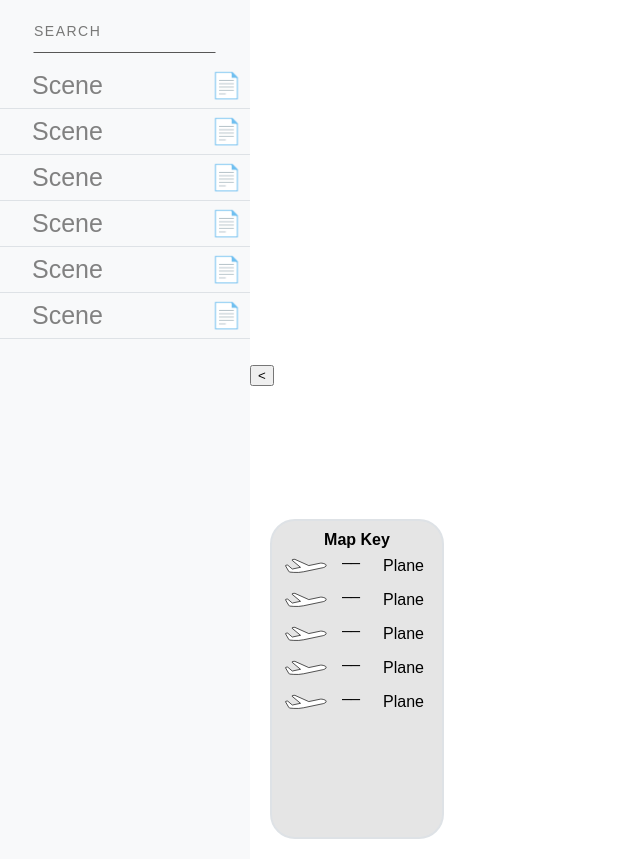
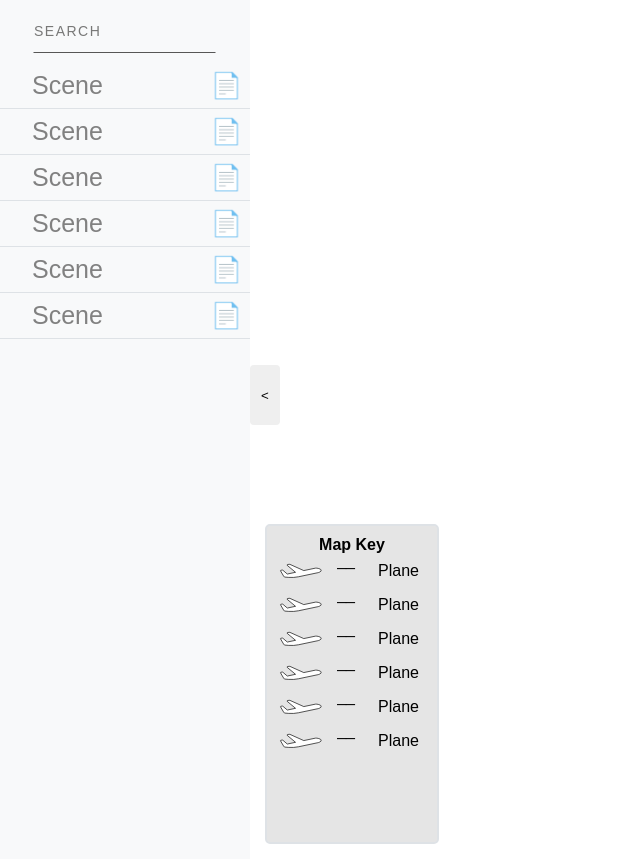
Before and after one commit to CollinsGroup2/main, a PHP site: page /Website/index.html in a window 1280 px wide. Shown: the part 129-988 px from the top of the page, without its empty margins (0-640 px from the left). Run offline with PHP 8.4, Linux system fonts and the light colour scheme.

Commit message:
Updated front end
This should be the updated front end website

```diff
--- a/Website/assets/css/styles.css
+++ b/Website/assets/css/styles.css
@@ -12,12 +12,12 @@ body {
 
 /* The key */
 .map-key-container{
-margin:20px;
+margin:15px;
 position: absolute;
 width: 150px;
 min-height: 30%;
 bottom: 0;
-border-radius: 25px;
+border-radius: 5px;
 padding: 10px;
 border: 2px solid var(--border-colour);
 background-color: rgba(0, 0, 0, 0.1);
@@ -137,6 +137,10 @@ margin-left: 50px;
 .sidebar-button{
   position: fixed;
   top: 50%;
+  height: 60px;
+  border: none;
+  border-radius: 4px;
+  width: 30px;
 }
 
 
--- a/Website/index.html
+++ b/Website/index.html
@@ -11,7 +11,7 @@
 <header>
   <div class="header_logo">
     <a href="index.html">
-      <object style="padding-right: 1rem;" data="assets/img/collins-full-logo.png" width="350" height=""> </object>
+      <object style="padding-right: 1rem;" data="assets/img/collins-full-logo.png" width="350"> </object>
     </a>
   </div>
 </header>
@@ -86,6 +86,11 @@
         <p style="position:relative; bottom:10px">__</p>
         <p>Plane</p>
       </div>
+      <div class="map-key-item">
+        <svg width="45" height="26" xmlns="http://www.w3.org/2000/svg" xmlns:xlink="http://www.w3.org/1999/xlink" ><defs><clipPath id="clip0"><rect x="0" y="0" width="67" height="36"/></clipPath></defs><g clip-path="url(#clip0)"><path d="M6 72 90 72 90 76 6 76Z" stroke="#000000" stroke-width="1.33333" stroke-linecap="butt" stroke-linejoin="miter" stroke-miterlimit="4" stroke-opacity="1" fill="#FFFFFF" fill-rule="nonzero" fill-opacity="1" transform="scale(1 1.00328)"/><path d="M15.929 46.205C14.9321 46.1269 14.0361 45.5669 13.529 44.705L7.1 33.769C6.89207 33.4012 7.02167 32.9345 7.38946 32.7266 7.45765 32.688 7.53136 32.6602 7.608 32.644L9.97 32.144C10.6671 31.9974 11.3928 32.182 11.935 32.644L20.605 40.07 37.075 36.614 20.3 22.651C19.9755 22.3796 19.9325 21.8965 20.2039 21.572 20.314 21.4403 20.4651 21.3495 20.633 21.314L24.101 20.587C24.7334 20.4531 25.3919 20.5231 25.982 20.787L53.544 33.165 76.752 28.3C79.746 27.671 88.018 29.843 88.489 32.089 89.275 35.832 81.789 37.403 81.789 37.403L43.029 45.537C36.6453 46.8767 30.1035 47.3019 23.6 46.8Z" stroke="#000000" stroke-width="1.33333" stroke-linecap="butt" stroke-linejoin="miter" stroke-miterlimit="4" stroke-opacity="1" fill="#FFFFFF" fill-rule="nonzero" fill-opacity="1" transform="scale(0.5 0.5)"/></g></svg>
+        <p style="position:relative; bottom:10px">__</p>
+        <p>Plane</p>
+      </div>
     </div>
   </div>
 </div>
```
